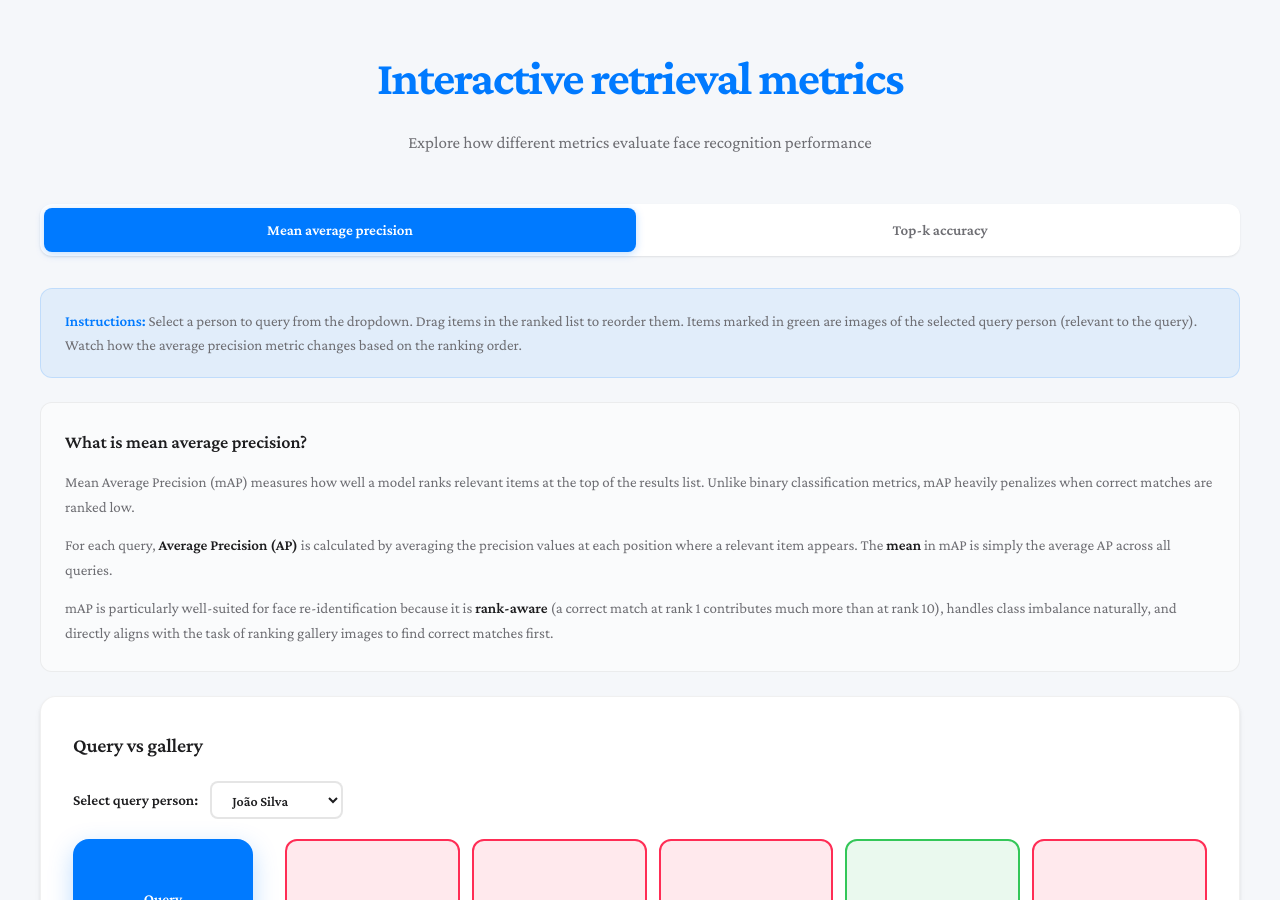
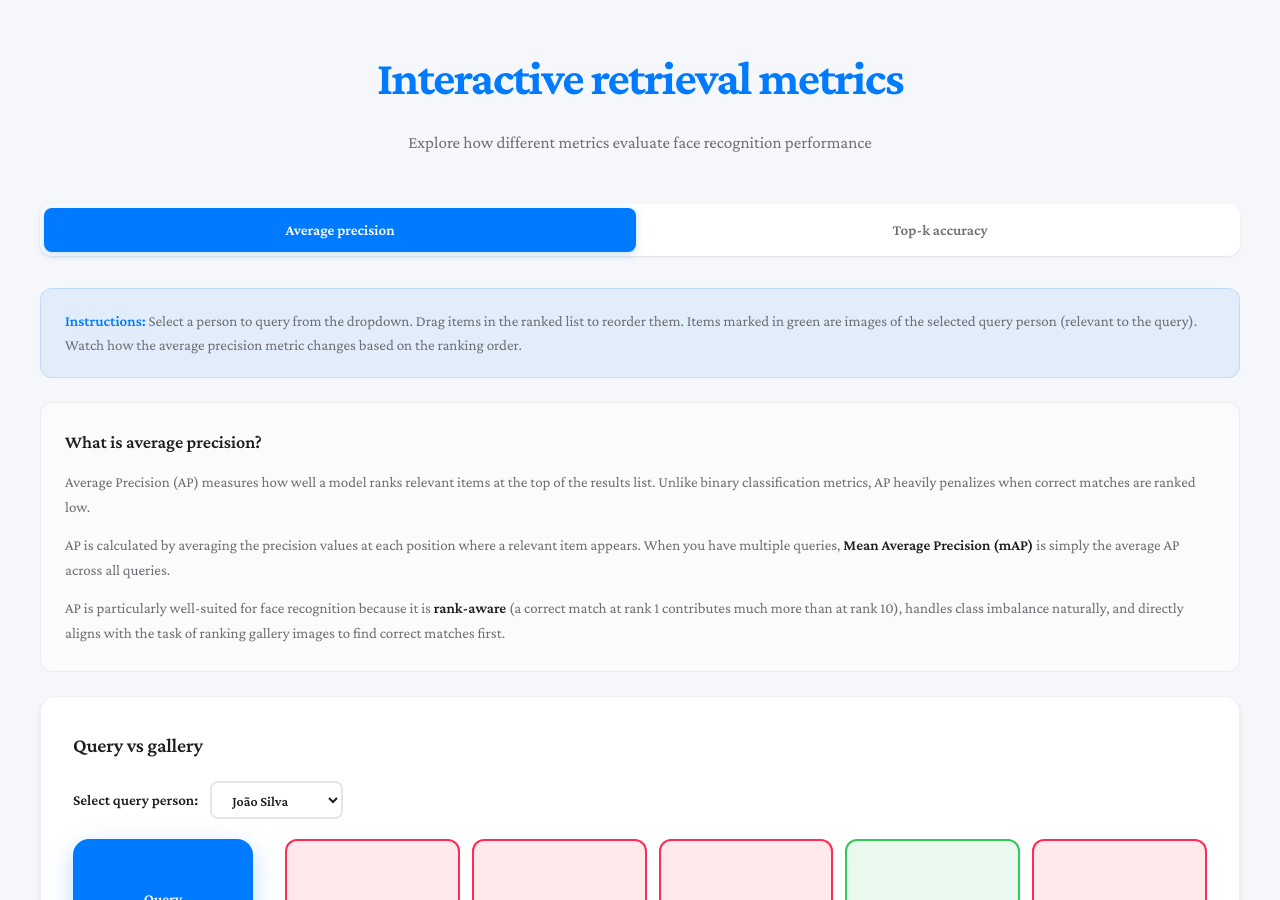
Before and after one commit to tutss/tutss.github.io, a Jekyll site: the page metrics/index.html, which Jekyll copies as it is, in a window 1280 px wide and 900 px high. Built offline with Jekyll 4.4.1, drawn with Linux system fonts in a browser that asks for light colours.

Commit message:
minor terminology fixes

```diff
--- a/metrics/index.html
+++ b/metrics/index.html
@@ -839,7 +839,7 @@
     </header>
 
     <div class="tabs">
-      <div class="tab active" onclick="switchTab('map')">Mean average precision</div>
+      <div class="tab active" onclick="switchTab('map')">Average precision</div>
       <div class="tab" onclick="switchTab('topk')">Top-k accuracy</div>
     </div>
 
@@ -851,13 +851,13 @@
       </div>
 
       <div class="metric-definition">
-        <h3>What is mean average precision?</h3>
-        <p>Mean Average Precision (mAP) measures how well a model ranks relevant items at the top of the results list.
-          Unlike binary classification metrics, mAP heavily penalizes when correct matches are ranked low.</p>
-        <p>For each query, <strong>Average Precision (AP)</strong> is calculated by averaging the precision values at
-          each position where a relevant item appears. The <strong>mean</strong> in mAP is simply the average AP across
+        <h3>What is average precision?</h3>
+        <p>Average Precision (AP) measures how well a model ranks relevant items at the top of the results list.
+          Unlike binary classification metrics, AP heavily penalizes when correct matches are ranked low.</p>
+        <p>AP is calculated by averaging the precision values at each position where a relevant item appears.
+          When you have multiple queries, <strong>Mean Average Precision (mAP)</strong> is simply the average AP across
           all queries.</p>
-        <p>mAP is particularly well-suited for face re-identification because it is <strong>rank-aware</strong> (a
+        <p>AP is particularly well-suited for face recognition because it is <strong>rank-aware</strong> (a
           correct match at rank 1 contributes much more than at rank 10), handles class imbalance naturally, and
           directly aligns with the task of ranking gallery images to find correct matches first.</p>
       </div>
@@ -984,7 +984,7 @@
         <div class="section-title">Top-k accuracy result</div>
         <div class="topk-stats">
           <div class="stat-card">
-            <div class="stat-label">Binary accuracy</div>
+            <div class="stat-label">Top-k accuracy</div>
             <div class="stat-value" id="topkAccuracy">0%</div>
           </div>
           <div class="stat-card">
```
